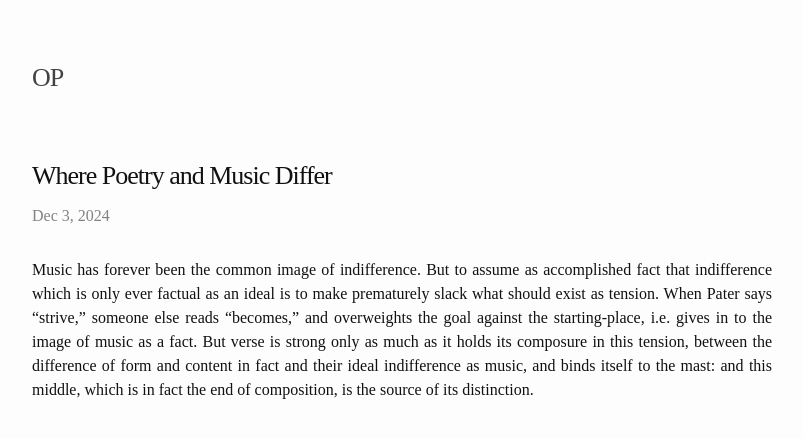
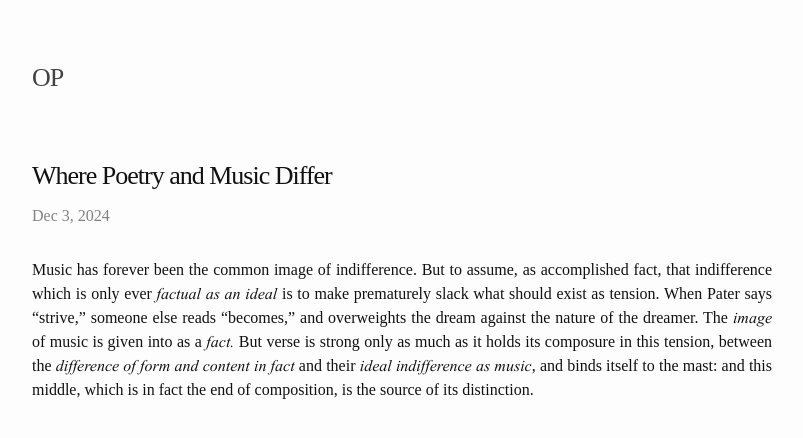
Before and after one commit to TheatrumMundi/TheatrumMundi, a Jekyll site: the page built from _posts/2024-12-03-what-differentiates-poetry-from-music.markdown, in a window 1280 px wide. Shown: the top 438 px of the page, without its empty margins (238-1041 px from the left). Built offline with Jekyll 4.4.1, drawn with Linux system fonts in a browser that asks for light colours; some web fonts are replaced.

Commit message:
Update 2024-12-03-what-differentiates-poetry-from-music.markdown

```diff
--- a/_posts/2024-12-03-what-differentiates-poetry-from-music.markdown
+++ b/_posts/2024-12-03-what-differentiates-poetry-from-music.markdown
@@ -6,4 +6,4 @@ categories: jekyll update
 ---
 
 
-Music has forever been the common image of indifference. But to assume as accomplished fact that indifference which is only ever factual as an ideal is to make prematurely slack what should exist as tension. When Pater says “strive,” someone else reads “becomes,” and overweights the goal against the starting-place, i.e. gives in to the image of music as a fact. But verse is strong only as much as it holds its composure in this tension, between the difference of form and content in fact and their ideal indifference as music, and binds itself to the mast: and this middle, which is in fact the end of composition, is the source of its distinction.
+Music has forever been the common image of indifference. But to assume, as accomplished fact, that indifference which is only ever *factual as an ideal* is to make prematurely slack what should exist as tension. When Pater says “strive,” someone else reads “becomes,” and overweights the dream against the nature of the dreamer. The *image* of music is given into as a *fact.* But verse is strong only as much as it holds its composure in this tension, between the *difference of form and content in fact* and their *ideal indifference as music*, and binds itself to the mast: and this middle, which is in fact the end of composition, is the source of its distinction.
```
